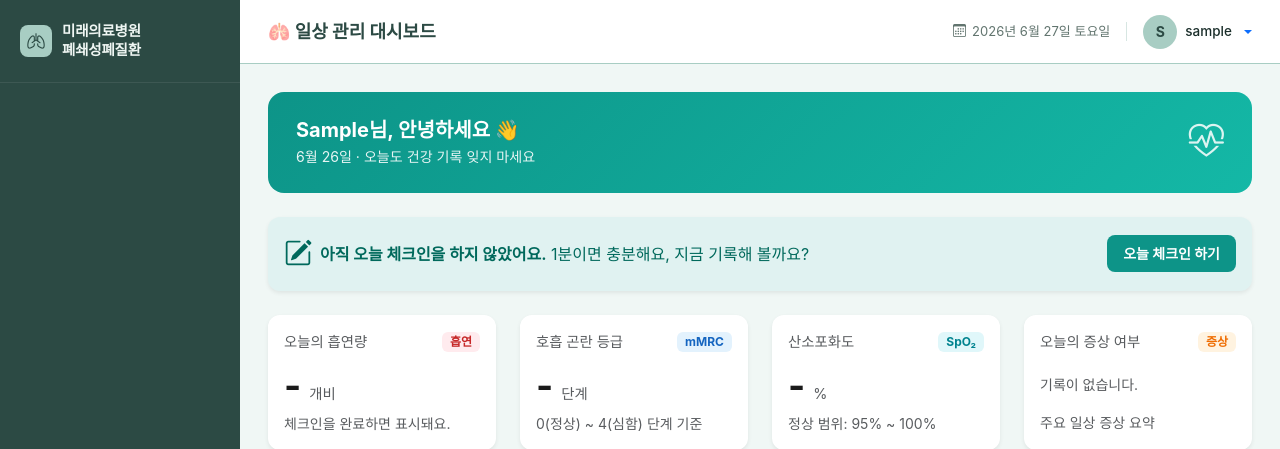
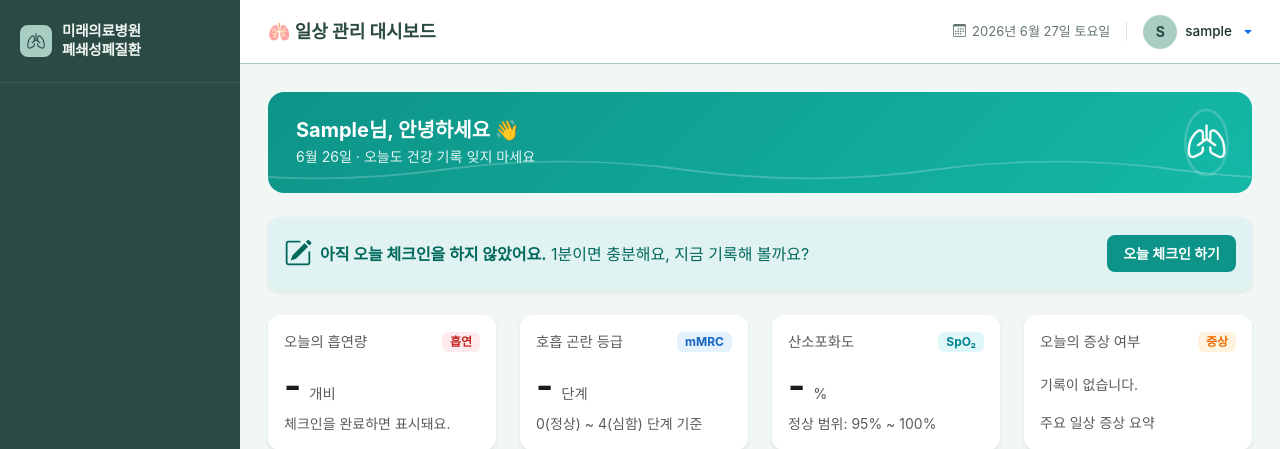
Before and after one commit to 0JustDoIT1/copd-prediction, a Django app: page /daily/ in a window 1280 px wide. Shown: the top 449 px of the page. Run offline with Django 5.2, Linux system fonts and the light colour scheme; the visitor is signed in with stand-in values (Sample User, id 1); data that the repository does not hold is empty; parts of the project's set-up code (start-up, migrations or seed data) failed here and were passed over; some libraries are stand-ins or nearby versions.

Commit message:
style: 대시보드 카드 position/overflow 추가

```diff
--- a/daily_care/templates/daily_care/daily_dashboard.html
+++ b/daily_care/templates/daily_care/daily_dashboard.html
@@ -18,6 +18,8 @@
     border-radius: 16px;
     padding: 1.5rem 1.75rem;
     color: white;
+    position: relative;
+    overflow: hidden;
 }
 .dc-memo-card {
     border-left: 4px solid #0D9488;
@@ -45,13 +47,79 @@
     border-radius: 20px;
     margin-bottom: 0.75rem;
 }
+
+/* ── 호흡 애니메이션 (들숨-멈춤-날숨) ── */
+.dc-lung-wrap {
+    position: relative;
+    display: inline-flex;
+    align-items: center;
+    justify-content: center;
+}
+.dc-lung-icon {
+    font-size: 2.2rem;
+    color: white;
+    opacity: .9;
+    animation: dcBreathing 4s ease-in-out infinite;
+    transform-origin: center;
+}
+@keyframes dcBreathing {
+    0%   { transform: scale(1);    opacity: .85; }
+    35%  { transform: scale(1.18); opacity: 1;   }
+    50%  { transform: scale(1.18); opacity: 1;   }
+    85%  { transform: scale(1);    opacity: .85; }
+    100% { transform: scale(1);    opacity: .85; }
+}
+
+/* ── 숨을 내뱉듯 퍼지는 링 ── */
+.dc-lung-wrap::before,
+.dc-lung-wrap::after {
+    content: '';
+    position: absolute;
+    inset: 0;
+    border-radius: 50%;
+    border: 2px solid rgba(255,255,255,.5);
+    animation: dcBreathRing 4s ease-out infinite;
+}
+.dc-lung-wrap::after {
+    animation-delay: 2s;
+}
+@keyframes dcBreathRing {
+    0%   { transform: scale(0.7); opacity: 0; }
+    35%  { transform: scale(0.7); opacity: 0; }
+    50%  { transform: scale(0.7); opacity: .7; }
+    100% { transform: scale(2.0); opacity: 0; }
+}
+
+/* ── 인사말 카드 배경 호흡 파형 ── */
+.dc-breath-wave {
+    position: absolute;
+    bottom: 8px;
+    left: 0;
+    width: 200%;
+    height: 30px;
+    opacity: 0.22;
+    animation: dcWaveScroll 8s linear infinite;
+}
+@keyframes dcWaveScroll {
+    from { transform: translateX(0); }
+    to   { transform: translateX(-50%); }
+}
 </style>
 
 <div class="container-fluid p-0">
 
     <!-- ── 인사말 헤더 ── -->
     <div class="dc-greeting d-flex justify-content-between align-items-center mb-4">
-        <div>
+        <!-- 배경 호흡 파형 (장식용, 완만한 사인 곡선) -->
+        <svg class="dc-breath-wave" viewBox="0 0 600 40" preserveAspectRatio="none" style="z-index: 0;">
+            <path d="M0,20 C25,5 50,5 75,20 C100,35 125,35 150,20
+                     C175,5 200,5 225,20 C250,35 275,35 300,20
+                     C325,5 350,5 375,20 C400,35 425,35 450,20
+                     C475,5 500,5 525,20 C550,35 575,35 600,20"
+                  fill="none" stroke="white" stroke-width="2" />
+        </svg>
+
+        <div style="position: relative; z-index: 1;">
             <h5 class="fw-bold mb-1" style="color: white;">
                 {{ request.user.first_name|default:request.user.username|default:"환자" }}님, 안녕하세요 👋
             </h5>
@@ -59,7 +127,10 @@
                 {% now "n월 j일" %} · 오늘도 건강 기록 잊지 마세요
             </p>
         </div>
-        <i class="bi bi-heart-pulse" style="font-size: 2.2rem; opacity: .85;"></i>
+
+        <div class="dc-lung-wrap" style="z-index: 1;">
+            <i class="bi bi-lungs dc-lung-icon"></i>
+        </div>
     </div>
 
     {% if checked_in_today %}
```
